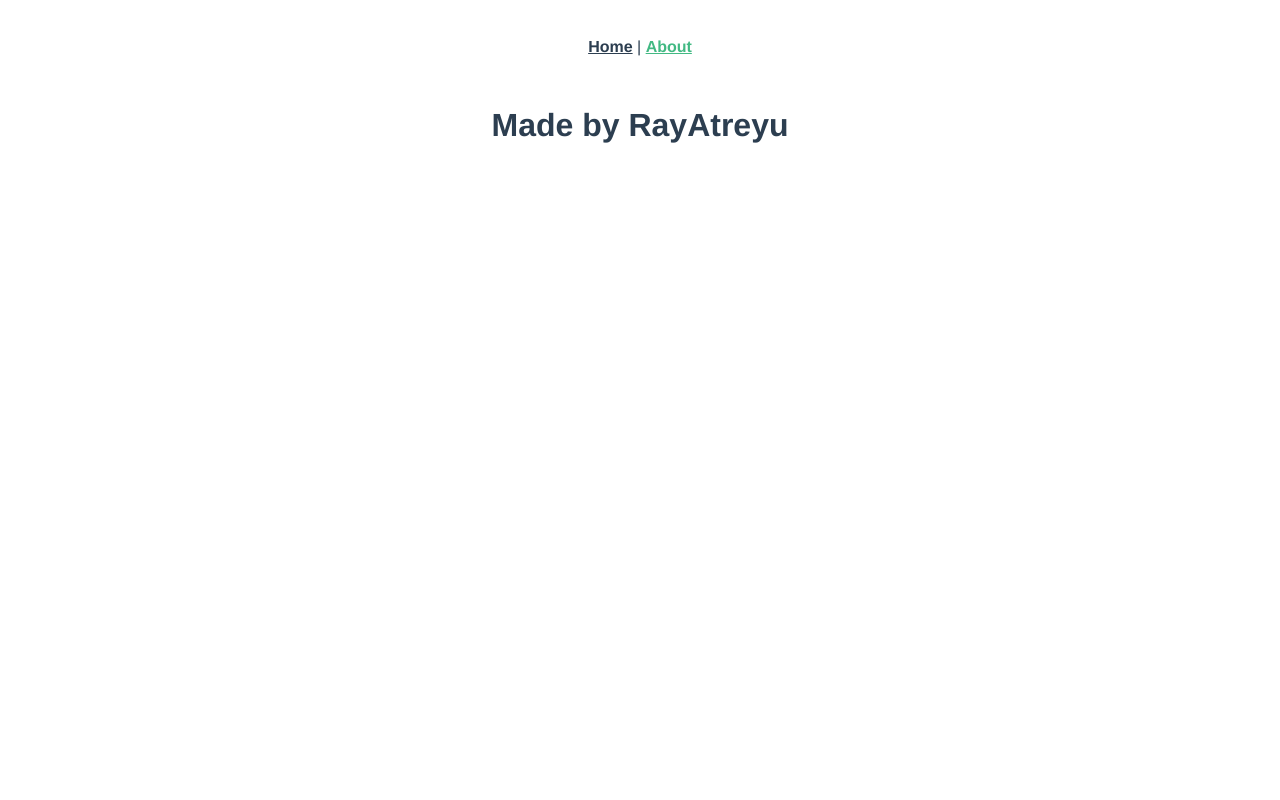
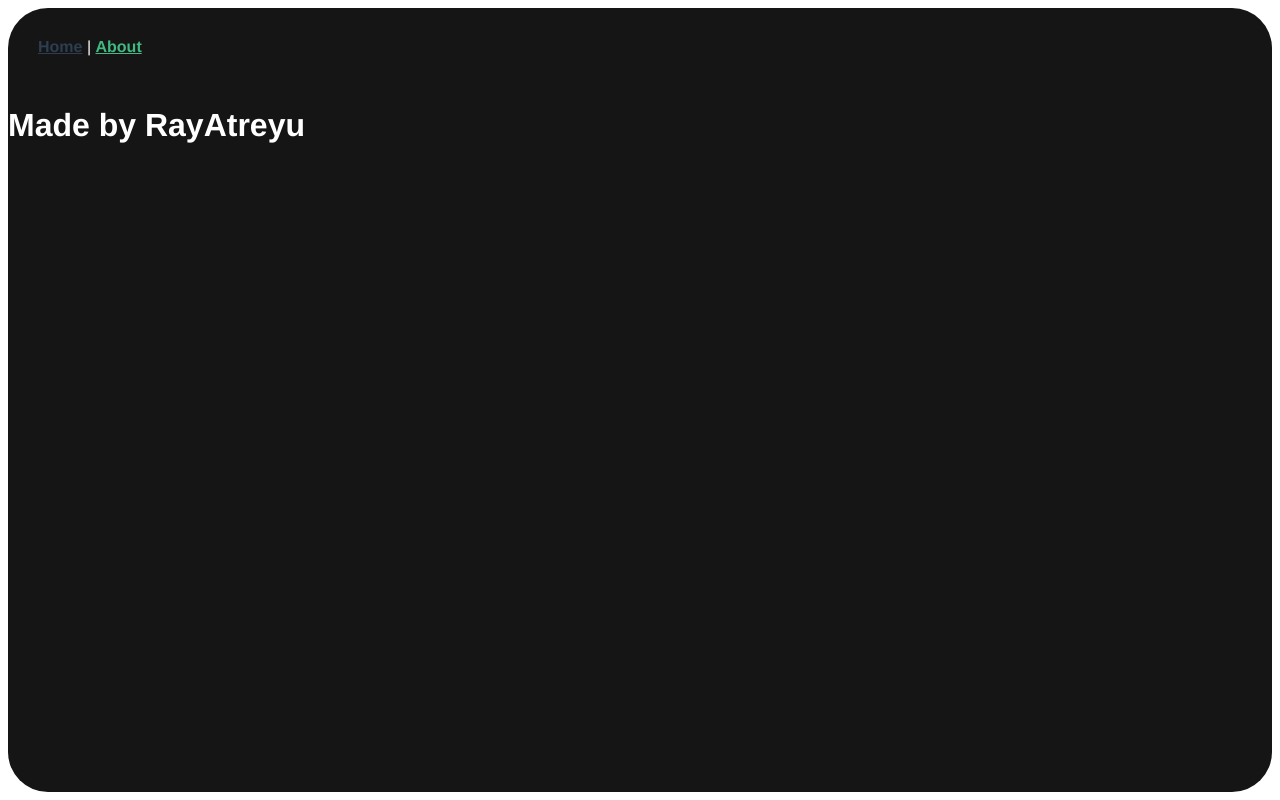
Before and after one commit to ramonpoli/mega-drive-games, a Vue app: page /about in a window 1280 px wide. Built offline with nearby package versions, Linux system fonts and the light colour scheme.

Commit message:
Add wheel component and styles

```diff
--- a/src/App.vue
+++ b/src/App.vue
@@ -1,5 +1,5 @@
 <template>
-  <div id="app">
+  <div id="app" class="fit">
     <div id="nav">
       <router-link to="/">Home</router-link> |
       <router-link to="/about">About</router-link>
@@ -9,21 +9,5 @@
 </template>
 
 <style lang="scss">
-#app {
-  font-family: 'Avenir', Helvetica, Arial, sans-serif;
-  -webkit-font-smoothing: antialiased;
-  -moz-osx-font-smoothing: grayscale;
-  text-align: center;
-  color: #2c3e50;
-}
-#nav {
-  padding: 30px;
-  a {
-    font-weight: bold;
-    color: #2c3e50;
-    &.router-link-exact-active {
-      color: #42b983;
-    }
-  }
-}
+  @import "./styles/main.scss";
 </style>
--- /dev/null
+++ b/src/components/Wheel.vue
@@ -0,0 +1,19 @@
+
+<template>
+  <div>
+    <div v-for="({name}, key) in games" v-bind:key="key">{{ key + 1 }}. {{ name }}</div>
+  </div>
+</template>
+<script lang="ts">
+import { Component, Vue, Prop } from "vue-property-decorator";
+@Component({
+  components: {}
+})
+export default class Wheel extends Vue {
+  @Prop({ required: true }) games!: any[];
+  async mounted() {}
+}
+</script>
+<style lang="scss">
+// @import "../styles/wheel.scss";
+</style>
--- a/src/stores/store.ts
+++ b/src/stores/store.ts
@@ -1,32 +1,32 @@
-import Vue from "vue";
-import Vuex from "vuex";
-import axiosHelper from "@/helpers/axios";
+import Vue from 'vue';
+import Vuex from 'vuex';
+import AxiosHelper from '@/helpers/axios';
 
 Vue.use(Vuex);
 
-const UPDATE_GAMES = "UPDATE_GAMES";
-const SET_LOADING = "SET_LOADING";
+const UPDATE_GAMES = 'UPDATE_GAMES';
+const SET_LOADING = 'SET_LOADING';
 
 export default new Vuex.Store({
   state: {
     games: [],
     loading: false,
-    axiosHelper: new axiosHelper(),
+    axiosHelper: new AxiosHelper(),
   },
   getters: {
     async games(state) {
       const gamesResult = await state.axiosHelper.getGames();
-      console.log("gamesResult :", gamesResult);
+      console.log('gamesResult :', gamesResult);
     },
   },
   mutations: {
     [UPDATE_GAMES](state, games) {
-      console.log("mutate users", games);
+      console.log('mutate users', games);
       state.games = games;
       console.log(state);
     },
     [SET_LOADING](state, loading) {
-      console.log("state", state);
+      console.log('state', state);
       state.loading = loading;
     },
   },
@@ -35,11 +35,10 @@ export default new Vuex.Store({
       commit(SET_LOADING, true);
 
       const gamesResult = await state.axiosHelper.getGames();
-      console.log("gamesResult :", gamesResult);
+      console.log('gamesResult :', gamesResult);
 
       commit(UPDATE_GAMES, gamesResult);
       commit(SET_LOADING, false);
-      return;
     },
   },
 });
--- /dev/null
+++ b/src/styles/home.scss
@@ -0,0 +1,2 @@
+// .md-home {
+// }
--- /dev/null
+++ b/src/styles/main.scss
@@ -0,0 +1,36 @@
+#app {
+  font-family: "Avenir", Helvetica, Arial, sans-serif;
+  -webkit-font-smoothing: antialiased;
+  -moz-osx-font-smoothing: grayscale;
+  background-color: #151515;
+  color: #fff;
+  border-radius: 40px;
+}
+#nav {
+  padding: 30px;
+  a {
+    font-weight: bold;
+    color: #2c3e50;
+    &.router-link-exact-active {
+      color: #42b983;
+    }
+  }
+}
+
+body {
+  top: 0;
+  position: absolute;
+  bottom: 0;
+  left: 0;
+  right: 0;
+  overflow: hidden;
+  margin: 0;
+  padding: 8px;
+}
+.fit,
+.fit-w {
+  width: 100%;
+}
+.fit {
+  height: 100%;
+}
--- a/src/views/Home.vue
+++ b/src/views/Home.vue
@@ -1,25 +1,29 @@
 <template>
-  <div class="home">
+  <div class="md-home">
     <p>Count of the games: {{ games.length }}</p>
-    <div v-for="({name}, key) in games" v-bind:key="key">{{ key + 1 }}. {{ name }}</div>
+    <wheel :games="games"></wheel>
   </div>
 </template>
 
 <script lang="ts">
+import axios from "axios";
 import { Component, Vue } from "vue-property-decorator";
-import axiosHelper from "../helpers/axios";
-import axios from "axios";
+import AxiosHelper from "../helpers/axios";
+import Wheel from "../components/Wheel.vue";
 
 @Component({
-  components: {}
+  components: { Wheel }
 })
 export default class Home extends Vue {
   games = [];
 
   async mounted() {
-    const axiosInstance = new axiosHelper();
+    const axiosInstance = new AxiosHelper();
     this.games = (await axiosInstance.getGames()) as any;
     console.log(this.games);
   }
 }
 </script>
+<style lang="scss">
+@import "../styles/home.scss";
+</style>
```
Also changed, not shown: src/helpers/axios.ts (+6 -6 lines), 2 other files (tests, documents, lock files or other folders).
